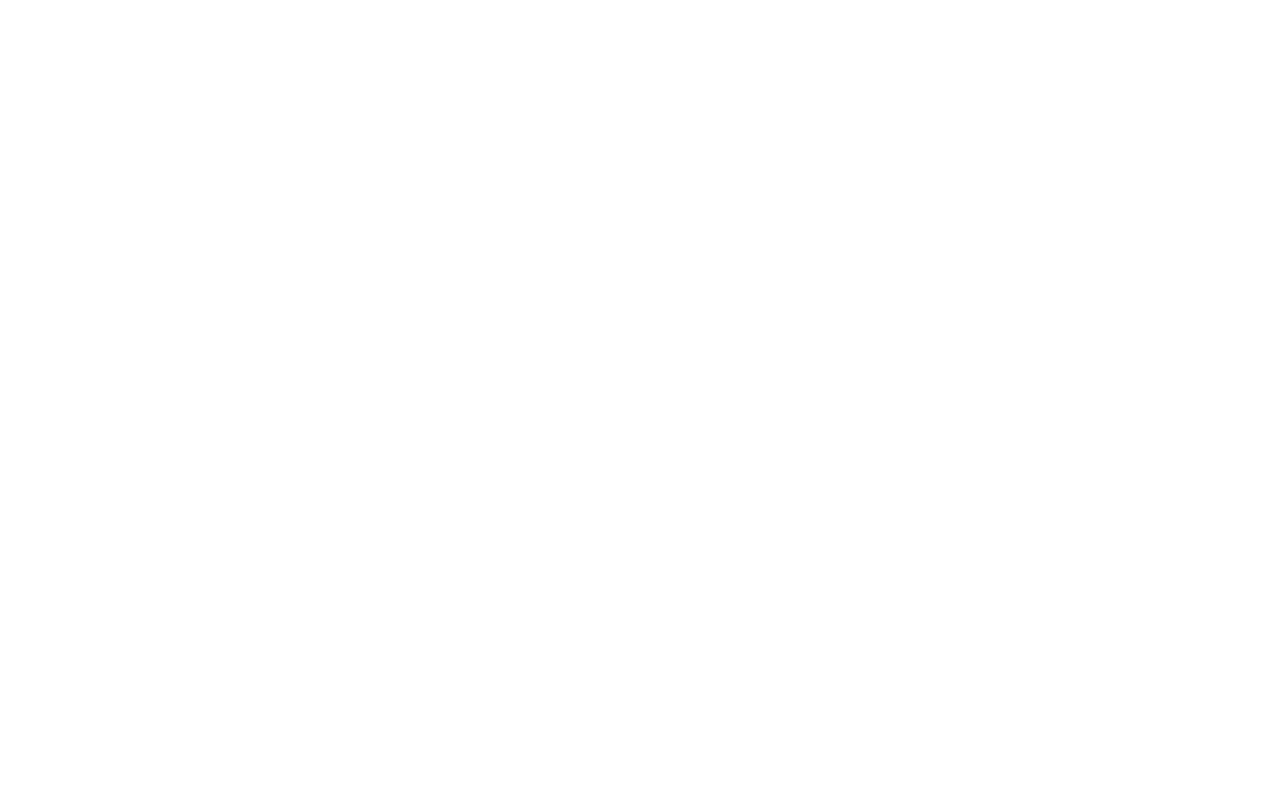
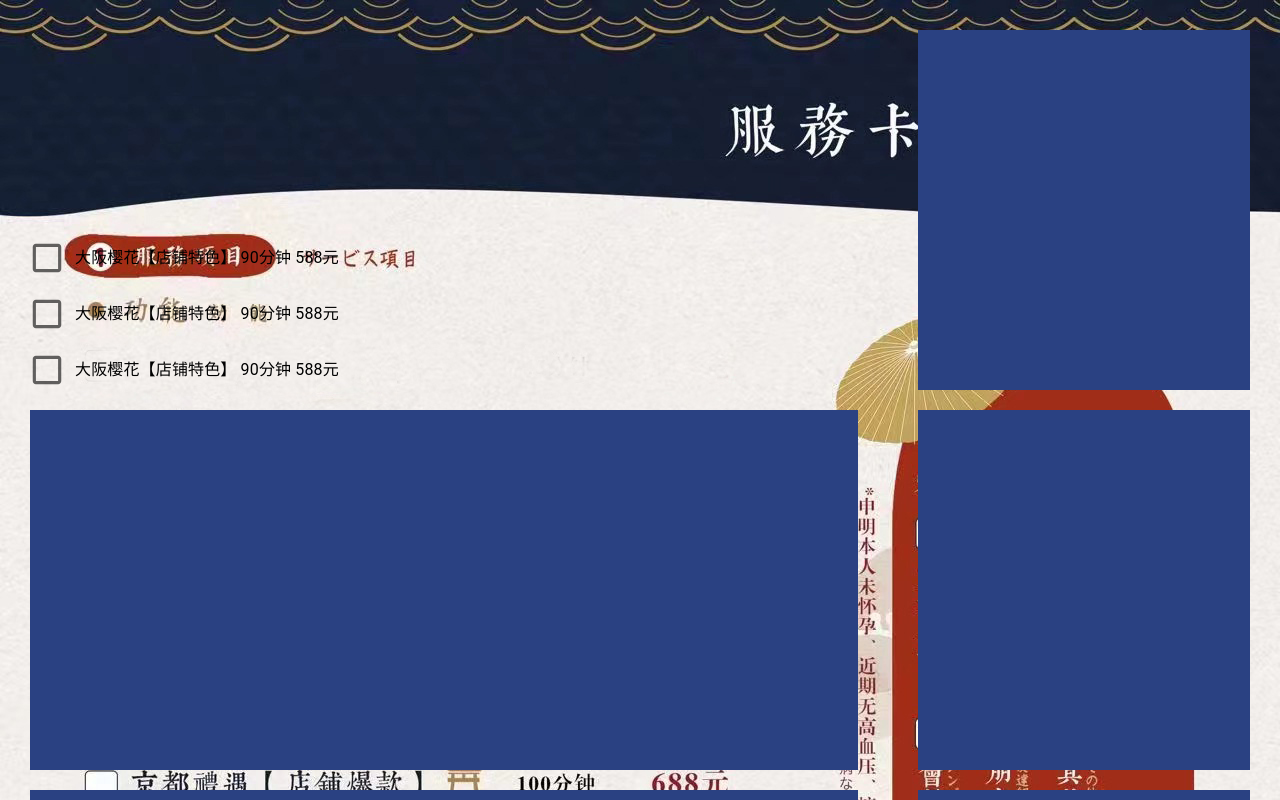
Before and after one commit to seeyou8286/yingluo-service, a React (Create React App) app: page /test in a window 1280 px wide. Before the commit this address had no page. Shown: the top 800 px of the page. Built offline with nearby package versions, Linux system fonts and the light colour scheme.

Commit message:
Add check box

```diff
--- a/src/App.css
+++ b/src/App.css
@@ -1,3 +1,36 @@
+.box {
+  min-height: 100vh;
+  display: flex;
+  justify-content: center;
+  background-size: cover;
+  flex-direction: row;
+}
+
+.left {
+  width: 70%;
+  margin: 10px;
+}
+
+.right {
+  width: 30%;
+  margin: 10px;
+}
+
+.workingArea {
+  height: 360px;
+  margin: 20px;
+}
+
+.inner {
+  height: 360px;
+  background: #2a4182;
+  margin: 20px;
+}
+
+.padding {
+  padding-top: 200px;
+}
+
 .App {
   text-align: center;
 }
--- a/src/Router.js
+++ b/src/Router.js
@@ -1,12 +1,13 @@
 import React from "react";
 import { Route, Routes } from "react-router-dom";
-import App from "./modules/service/App";
+import Menu from "./modules/service/Menu";
+import Test from "./modules/service/Test";
 import Home from "./modules/admin/Home";
 import Page1 from "./modules/admin/Page1";
 import Page2 from "./modules/admin/Page2";
 import Page3 from "./modules/admin/Page3";
 
-import Form from "./modules/service/Demo";
+import Demo from "./modules/service/Demo";
 import OrderList from "./modules/admin/OrderList";
 // import SignIn from "./modules/admin/Sign-In";
 
@@ -15,9 +16,10 @@
   render() {
     return (
       <Routes>
-        <Route path="/" element={<Form/>} />
-        <Route path="app" element={<App/>} />
-        <Route path="admin" element={<OrderList/>} />
+        <Route path="/test" element={<Test/>} />
+        <Route path="/demo" element={<Demo/>} />
+        <Route path="/menu" element={<Menu/>} />
+        <Route path="/backend" element={<OrderList/>} />
         <Route path="home" element={<Home/>} />
         <Route path="/Page1" element={<Page1/>} />
         <Route path="/Page2" element={<Page2/>} />
--- a/src/modules/service/App.js
+++ b/src/modules/service/Menu.js
@@ -1,11 +1,18 @@
 import '../../App.css';
 import React from 'react';
-import ServiceOrderPic from '../../service.jpeg';
+import ServiceOrderPic from '../../assets/service-clean.jpeg';
+
+var sectionStyle = {
+  backgroundImage: `url(${ServiceOrderPic})`,
+};
 
 function App() {
   return (
     <div className="App">
-      <header className="App-header">
+      <div className="App-header">
+        <div style={sectionStyle}>
+
+        </div>
         <img src={ServiceOrderPic} />
         {/* <p>
           Edit <code>src/App.js</code> and save to reload.
@@ -17,8 +24,8 @@
           rel="noopener noreferrer"
         >
           Learn React
-        </a> */}
-      </header>
+        </a>  */}
+      </div>
     </div>
   );
 }
--- /dev/null
+++ b/src/modules/service/Test.js
@@ -0,0 +1,71 @@
+import "../../App.css";
+import React, { useState } from "react";
+import ServiceOrderPic from "../../assets/service-clean.jpeg";
+import FormGroup from "@mui/material/FormGroup";
+import FormControlLabel from "@mui/material/FormControlLabel";
+import Checkbox from "@mui/material/Checkbox";
+import Button from "@mui/material/Button";
+
+var sectionStyle = {
+  backgroundImage: `url(${ServiceOrderPic})`,
+};
+
+const defaultValues = {
+  items: []
+};
+
+function App() {
+  const [formValues, setFormValues] = useState(defaultValues);
+
+  const handleSubmit = (event) => {
+    event.preventDefault();
+    console.log(formValues);
+  };
+
+  return (
+    <form onSubmit={handleSubmit}>
+      <div className="box" style={sectionStyle}>
+        <div className="left">
+          <div className="workingArea">
+            <div className="padding">
+              <FormGroup>
+                <FormControlLabel
+                  control={
+                    <Checkbox sx={{ "& .MuiSvgIcon-root": { fontSize: 38 } }} />
+                  }
+                  label="大阪樱花【店铺特色】      90分钟       588元"
+                />
+                <FormControlLabel
+                  control={
+                    <Checkbox sx={{ "& .MuiSvgIcon-root": { fontSize: 38 } }} />
+                  }
+                  label="大阪樱花【店铺特色】      90分钟       588元"
+                />
+                <FormControlLabel
+                  control={
+                    <Checkbox sx={{ "& .MuiSvgIcon-root": { fontSize: 38 } }} />
+                  }
+                  label="大阪樱花【店铺特色】      90分钟       588元"
+                />
+              </FormGroup>
+            </div>
+          </div>
+          <div className="inner"></div>
+          <div className="inner"></div>
+        </div>
+        <div className="right">
+          <div className="inner"></div>
+          <div className="inner"></div>
+          <div className="inner"></div>
+        </div>
+      </div>
+      <div style={{textAlign: 'right' }}>
+        <Button variant="contained" color="primary" type="submit">
+          Submit
+        </Button>
+      </div>
+    </form>
+  );
+}
+
+export default App;
```
Also changed, not shown: src/assets/service-clean.jpeg (added), src/assets/service.jpeg (renamed from src/service.jpeg).
